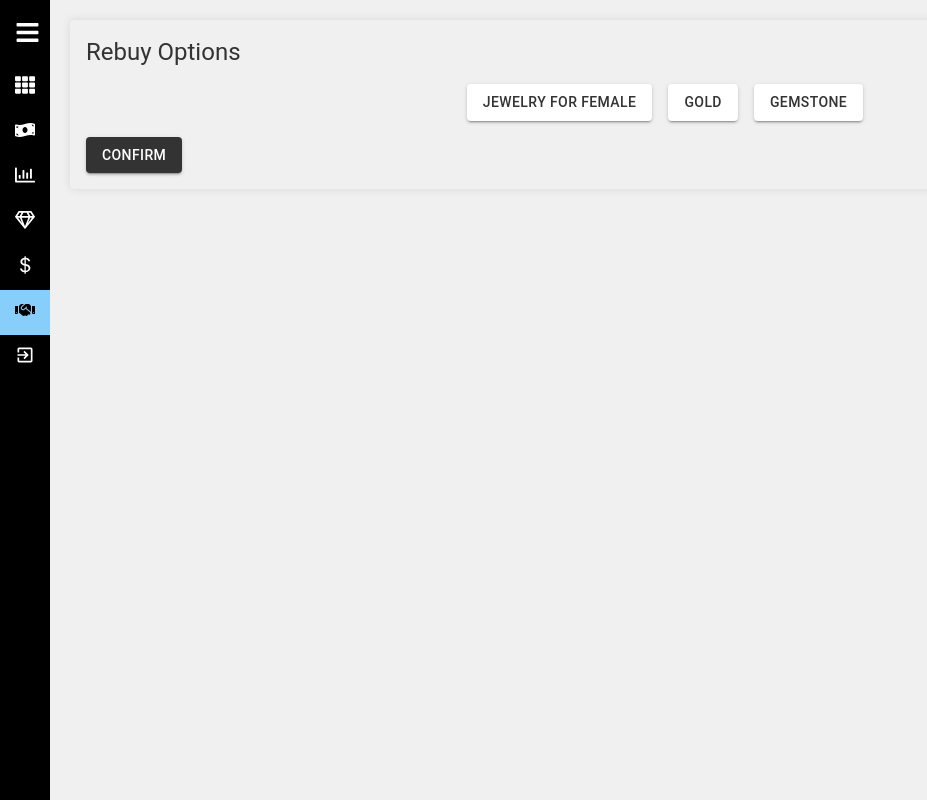
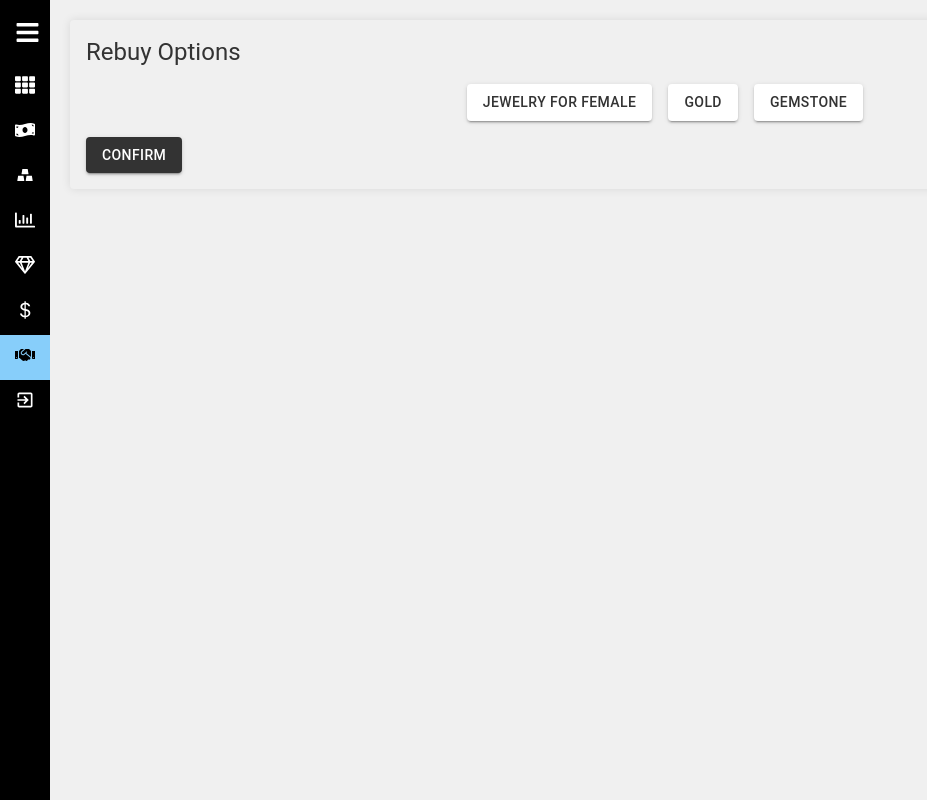
Before and after one commit to Apple1696/Jewelry-Sales-System-, a React (Vite) app in the folder Front-End/: page /rebuy in a window 1280 px wide. Shown: the whole page, without its empty margins (0-927 px from the left). Built offline with nearby package versions, Linux system fonts and the light colour scheme.

Commit message:
Add gold value page

```diff
--- a/Front-End/src/components/AllRoutes/AllRoutes.jsx
+++ b/Front-End/src/components/AllRoutes/AllRoutes.jsx
@@ -10,6 +10,7 @@ import Promotion from './../pages/Promotion/Promotion';
 import Rebuy from './../pages/Rebuy/Rebuy';
 import OrderReport from './../pages/OrderReport/OrderReport';
 import PickPromotion from './../pages/Sell/PickPromotion';
+import GoldValue from './../pages/GoldValue/GoldValue';
 
 const AllRoutes = () => {
   const location = useLocation();
@@ -22,6 +23,7 @@ const AllRoutes = () => {
             <Route path="/" element={<Dashboard />} />
             <Route path="/dashboard" element={<Dashboard />} />
             <Route path="/sell" element={<Sell />} />
+            <Route path="/gold-value" element={<GoldValue />} />
             <Route path="/pick-promotion" element={<PickPromotion />} />
             <Route path="/order-report" element={<OrderReport />} />
             <Route path="/promotion" element={<Promotion />} />
--- a/Front-End/src/components/AllRoutes/Sidebar.jsx
+++ b/Front-End/src/components/AllRoutes/Sidebar.jsx
@@ -12,6 +12,7 @@ import { NavLink } from 'react-router-dom';
 import { IoMdExit } from "react-icons/io";
 import './AllRoutes.css'
 import handleRedirect from './../HandleFunction/handleRedirect';
+import { AiFillGolden } from 'react-icons/ai';
 
 const Sidebar = ({ children }) => {
   const [showLogoutModal, setShowLogoutModal] = useState(false);
@@ -38,6 +39,11 @@ const Sidebar = ({ children }) => {
       path: "/sell",
       name: "Sell",
       icon: <FaMoneyBillWave />
+    },
+    {
+      path: "/gold-value",
+      name: "Gold Value",
+      icon: <AiFillGolden />
     },
     {
       path: "/order-report",
--- /dev/null
+++ b/Front-End/src/components/pages/GoldValue/GoldValue.jsx
@@ -0,0 +1,7 @@
+import React from 'react'
+
+export default function GoldValue() {
+  return (
+    <div>GoldValue</div>
+  )
+}
```
